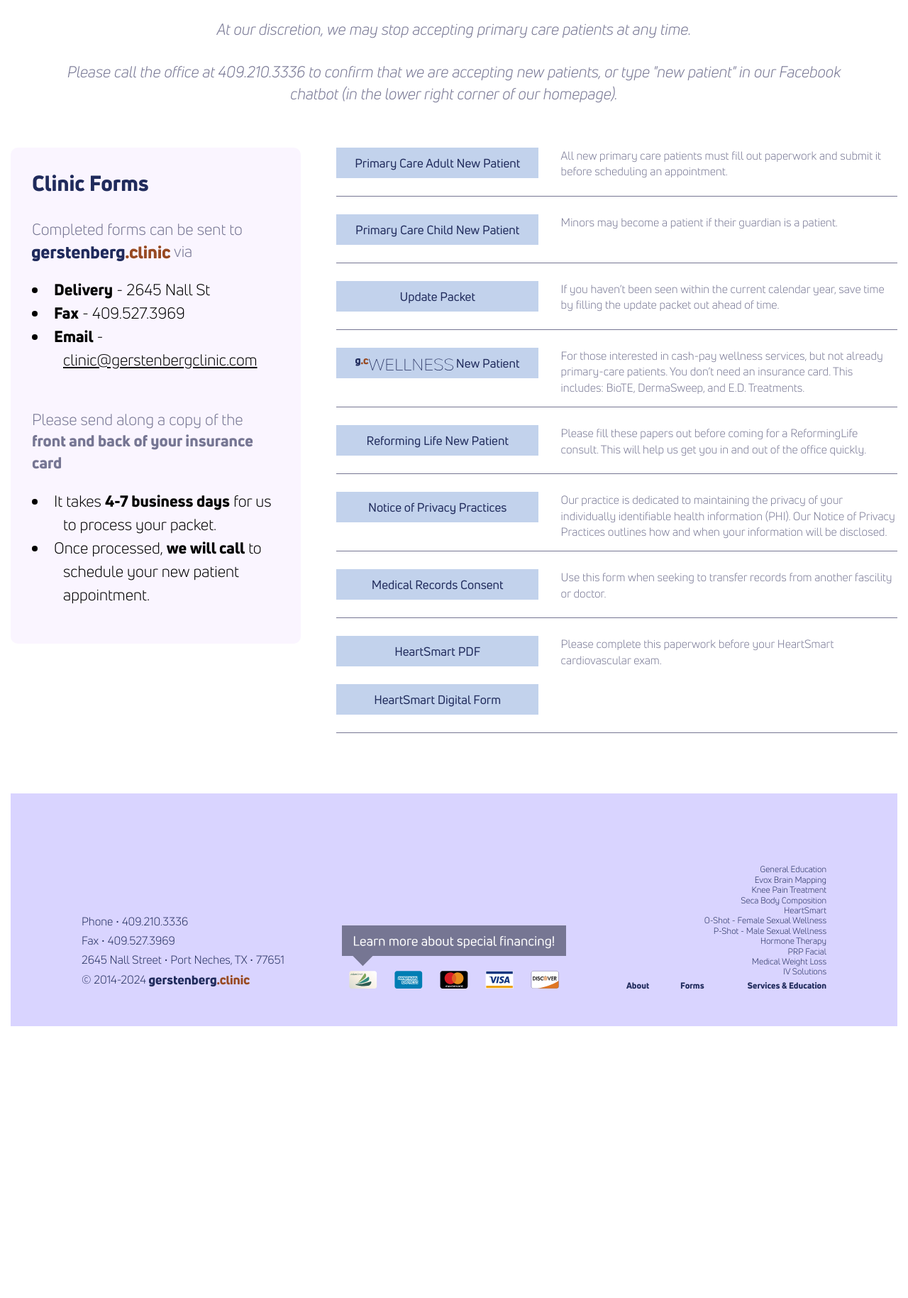
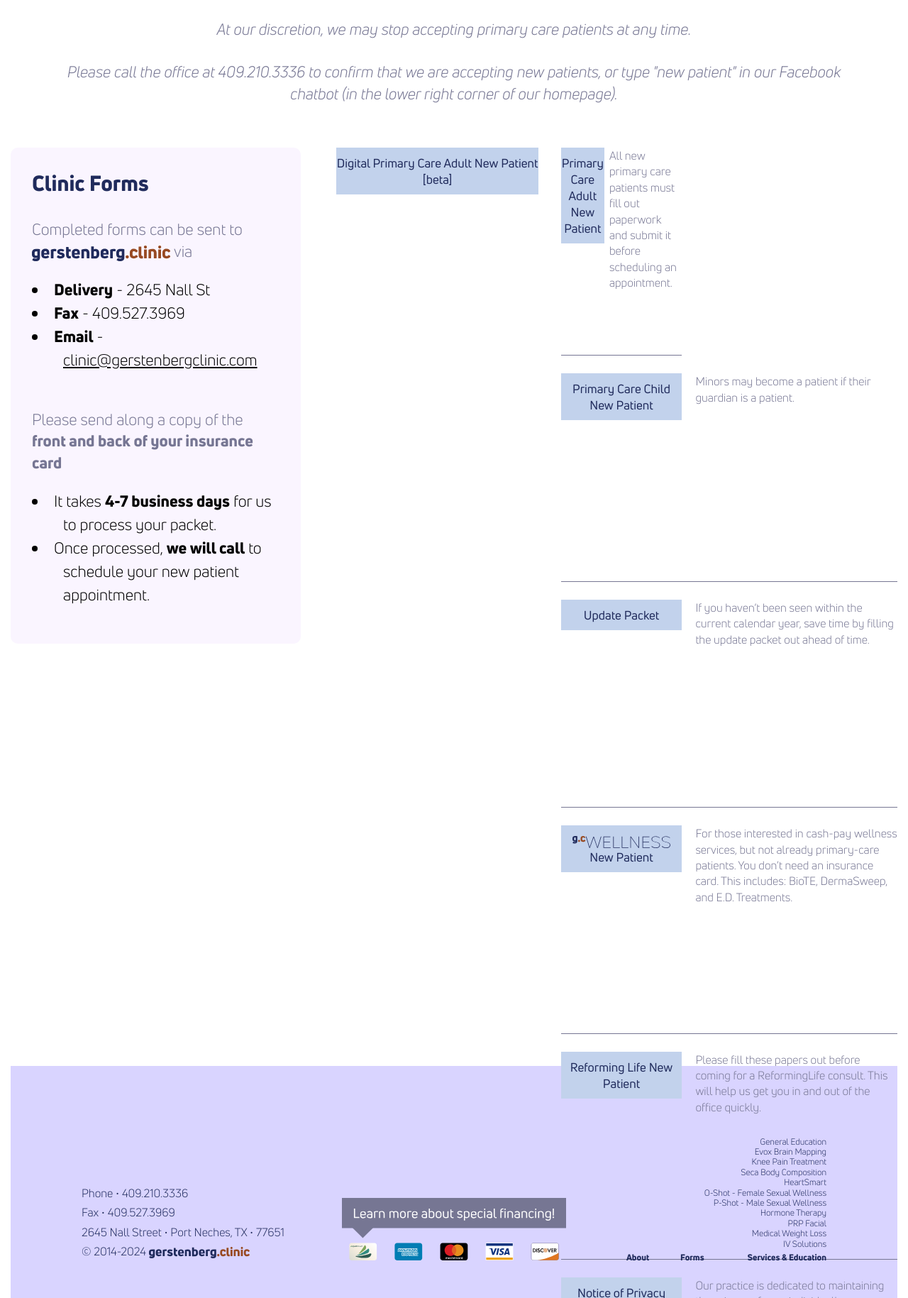
Before and after one commit to theneverwoods/gerstenberg.clinic, a Jekyll site: the page built from forms.html, in a window 1280 px wide, cut to the strip 1176-3005 px from the top of the page. Shown: the whole strip at 71% size. Built offline with Jekyll 4.4.1, drawn with Linux system fonts in a browser that asks for light colours; before the commit the page ends 2622 px from its top, so only the background shows below that.

Commit message:
Update forms.html

```diff
--- a/forms.html
+++ b/forms.html
@@ -29,6 +29,11 @@ stylesheet: forms
     </ul>
   </div>
   <div class="two-thirds">
+      <div class="links-row">
+      <div>
+        <a href="https://form.jotform.com/222806516737056" target="_blank" class="btn">Digital Primary Care Adult New Patient [beta]</a>
+      </div>
+      <div>
       <div class="links-row">
       <div>
         <a href="{{ site.baseurl }}/pdf/adult.pdf" target="_blank" class="btn">Primary Care Adult New Patient</a>
```
